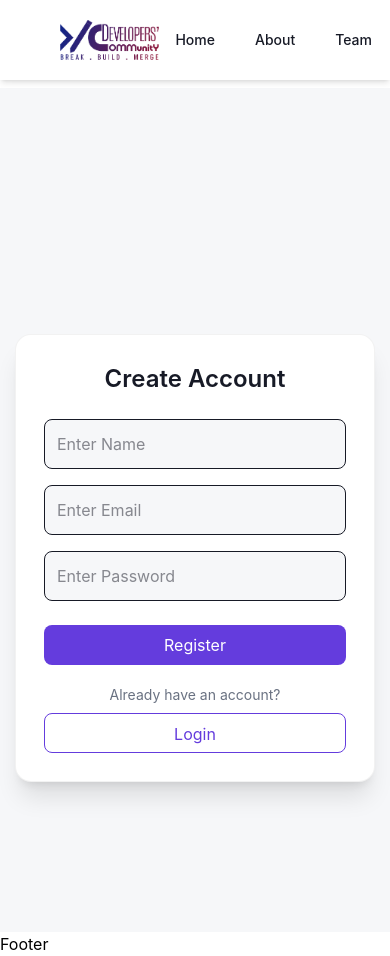
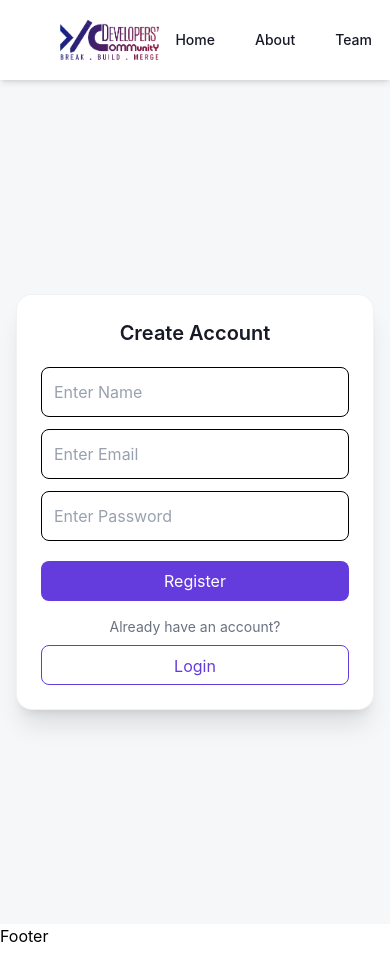
Before and after one commit to Devcommunity2026/sdc-frontend, a React (Vite) app: page /register in a window 390 px wide. Built offline with nearby package versions, Linux system fonts and the light colour scheme.

Commit message:
my changes before merge

```diff
--- a/src/App.jsx
+++ b/src/App.jsx
@@ -27,7 +27,7 @@ function App() {
             <Route path="/" element={<ProtectedRoute>
       <Home />
     </ProtectedRoute>} />
-            <Route index element={<Home />} />
+
             <Route path="about" element={<About />} />
             <Route path="/team" element={
     <ProtectedRoute>
--- a/src/components/Layout.jsx
+++ b/src/components/Layout.jsx
@@ -3,13 +3,15 @@ import Navbar from './Navbar'
 import Footer from './Footer'
 
 const Layout = ({ children }) => {
-    return (
-        <div className='min-h-screen pt-22 w-full overflow-x-hidden'>
-            <Navbar />
-            {children}
-            <Footer />
-        </div>
-    )
+  return (
+    <>
+      <Navbar />
+      <div className="min-h-screen pt-20 w-full overflow-x-hidden">
+        {children}
+      </div>
+      <Footer />
+    </>
+  )
 }
 
 export default Layout
--- a/src/pages/Login.jsx
+++ b/src/pages/Login.jsx
@@ -20,28 +20,27 @@ const Login = () => {
       );
 
       if (res.data.success) {
-        localStorage.setItem("isLoggedIn", "true"); // ✅ ADD THIS
+        localStorage.setItem("isLoggedIn", "true");
         navigate("/");
       }
-
     } catch (err) {
       alert(err.response?.data?.message || "Login failed");
     }
   };
 
   return (
-    <div className="min-h-screen flex items-center justify-center pt-24
-    bg-background dark:bg-dark-background">
+    <div className="min-h-screen flex items-center justify-center px-4
+bg-background dark:bg-dark-background transition-colors">
 
-      <div className="w-[360px] p-7 rounded-2xl shadow-xl
-      bg-white bg-background dark:bg-dark-background border border-black/5 dark:border-white/10">
+      <div className="w-full max-w-[400px] p-6 sm:p-7 rounded-2xl shadow-xl
+      bg-white dark:bg-dark-background border border-black/5 dark:border-white/10">
 
-        <h2 className="text-2xl font-semibold text-center
-        text-foreground dark:text-dark-foreground mb-6">
+        <h2 className="text-xl sm:text-2xl font-semibold text-center
+        text-foreground dark:text-dark-foreground mb-5 sm:mb-6">
           Welcome Back
         </h2>
 
-        <form onSubmit={handleSubmit} className="flex flex-col gap-4">
+        <form onSubmit={handleSubmit} className="flex flex-col gap-3 sm:gap-4">
 
           {/* Email */}
           <input
@@ -50,9 +49,10 @@ const Login = () => {
             value={email}
             onChange={(e) => setEmail(e.target.value)}
             className="p-3 rounded-lg border
-            bg-background dark:bg-dark-background
-            text-foreground dark:text-dark-foreground
-            outline-none focus:ring-2 focus:ring-primary"
+            bg-white dark:bg-[#1a1a1a]
+            text-black dark:text-white
+            outline-none focus:ring-2 focus:ring-primary
+            placeholder:text-gray-400"
           />
 
           {/* Password */}
@@ -62,9 +62,10 @@ const Login = () => {
             value={password}
             onChange={(e) => setPassword(e.target.value)}
             className="p-3 rounded-lg border
-            bg-background dark:bg-dark-background
-            text-foreground dark:text-dark-foreground
-            outline-none focus:ring-2 focus:ring-primary"
+            bg-white dark:bg-[#1a1a1a]
+            text-black dark:text-white
+            outline-none focus:ring-2 focus:ring-primary
+            placeholder:text-gray-400"
           />
 
           {/* Login Button */}
@@ -74,8 +75,8 @@ const Login = () => {
 
         </form>
 
-        {/* Register Section */}
-        <div className="mt-5 text-center text-sm text-gray-500 dark:text-gray-400">
+        {/* Register Redirect */}
+        <div className="mt-4 sm:mt-5 text-center text-sm text-gray-500 dark:text-gray-400">
           Don’t have an account?
         </div>
 
--- a/src/pages/Register.jsx
+++ b/src/pages/Register.jsx
@@ -43,18 +43,18 @@ const Register = () => {
   };
 
   return (
-    <div className="min-h-screen flex items-center justify-center pt-24
+    <div className="min-h-screen flex items-center justify-center px-4
     bg-background dark:bg-dark-background transition-colors">
 
-      <div className="w-[360px] p-7 rounded-2xl shadow-xl
+      <div className="w-full max-w-[400px] p-6 sm:p-7 rounded-2xl shadow-xl
       bg-white dark:bg-dark-background border border-black/5 dark:border-white/10">
 
-        <h2 className="text-2xl font-semibold text-center
-        text-foreground dark:text-dark-foreground mb-6">
+        <h2 className="text-xl sm:text-2xl font-semibold text-center
+        text-foreground dark:text-dark-foreground mb-5 sm:mb-6">
           Create Account
         </h2>
 
-        <form onSubmit={handleRegister} className="flex flex-col gap-4">
+        <form onSubmit={handleRegister} className="flex flex-col gap-3 sm:gap-4">
 
           {/* Name */}
           <input
@@ -63,9 +63,10 @@ const Register = () => {
             value={name}
             onChange={(e) => setName(e.target.value)}
             className="p-3 rounded-lg border
-            bg-background dark:bg-dark-background
-            text-foreground dark:text-dark-foreground
-            outline-none focus:ring-2 focus:ring-primary"
+            bg-white dark:bg-[#1a1a1a]
+            text-black dark:text-white
+            outline-none focus:ring-2 focus:ring-primary
+            placeholder:text-gray-400"
           />
 
           {/* Email */}
@@ -75,9 +76,10 @@ const Register = () => {
             value={email}
             onChange={(e) => setEmail(e.target.value)}
             className="p-3 rounded-lg border
-            bg-background dark:bg-dark-background
-            text-foreground dark:text-dark-foreground
-            outline-none focus:ring-2 focus:ring-primary"
+            bg-white dark:bg-[#1a1a1a]
+            text-black dark:text-white
+            outline-none focus:ring-2 focus:ring-primary
+            placeholder:text-gray-400"
           />
 
           {/* Password */}
@@ -87,9 +89,10 @@ const Register = () => {
             value={password}
             onChange={(e) => setPassword(e.target.value)}
             className="p-3 rounded-lg border
-            bg-background dark:bg-dark-background
-            text-foreground dark:text-dark-foreground
-            outline-none focus:ring-2 focus:ring-primary"
+            bg-white dark:bg-[#1a1a1a]
+            text-black dark:text-white
+            outline-none focus:ring-2 focus:ring-primary
+            placeholder:text-gray-400"
           />
 
           {/* Register Button */}
@@ -99,8 +102,8 @@ const Register = () => {
 
         </form>
 
-        {/* Redirect to Login */}
-        <div className="mt-5 text-center text-sm text-gray-500 dark:text-gray-400">
+        {/* Login Redirect */}
+        <div className="mt-4 sm:mt-5 text-center text-sm text-gray-500 dark:text-gray-400">
           Already have an account?
         </div>
 
--- a/src/pages/Verify.jsx
+++ b/src/pages/Verify.jsx
@@ -8,7 +8,6 @@ const Verify = () => {
   const [otp, setOtp] = useState("");
 
   const email = localStorage.getItem("verifyEmail");
-  console.log("VERIFY EMAIL:", email);
 
   const handleVerify = async (e) => {
     e.preventDefault();
@@ -36,18 +35,17 @@ const Verify = () => {
   };
 
   return (
-    <div className="min-h-screen flex items-center justify-center pt-24
+    <div className="min-h-screen flex items-center justify-center px-4
     bg-background dark:bg-dark-background transition-colors">
-
-      <div className="w-[360px] p-7 rounded-2xl shadow-xl
+      <div className="w-full max-w-[400px] p-6 sm:p-7 rounded-2xl shadow-xl
       bg-white dark:bg-dark-background border border-black/5 dark:border-white/10">
 
-        <h2 className="text-2xl font-semibold text-center
-        text-foreground dark:text-dark-foreground mb-6">
+        <h2 className="text-xl sm:text-2xl font-semibold text-center
+        text-foreground dark:text-dark-foreground mb-5 sm:mb-6">
           Verify OTP 🔐
         </h2>
 
-        <form onSubmit={handleVerify} className="flex flex-col gap-4">
+        <form onSubmit={handleVerify} className="flex flex-col gap-3 sm:gap-4">
 
           <input
             type="text"
@@ -55,9 +53,10 @@ const Verify = () => {
             value={otp}
             onChange={(e) => setOtp(e.target.value)}
             className="p-3 rounded-lg border
-            bg-background dark:bg-dark-background
-            text-foreground dark:text-dark-foreground
-            outline-none focus:ring-2 focus:ring-primary text-center"
+            bg-white dark:bg-[#1a1a1a]
+            text-black dark:text-white
+            outline-none focus:ring-2 focus:ring-primary
+            placeholder:text-gray-400 text-center"
           />
 
           <Button className="w-full mt-2">
```
